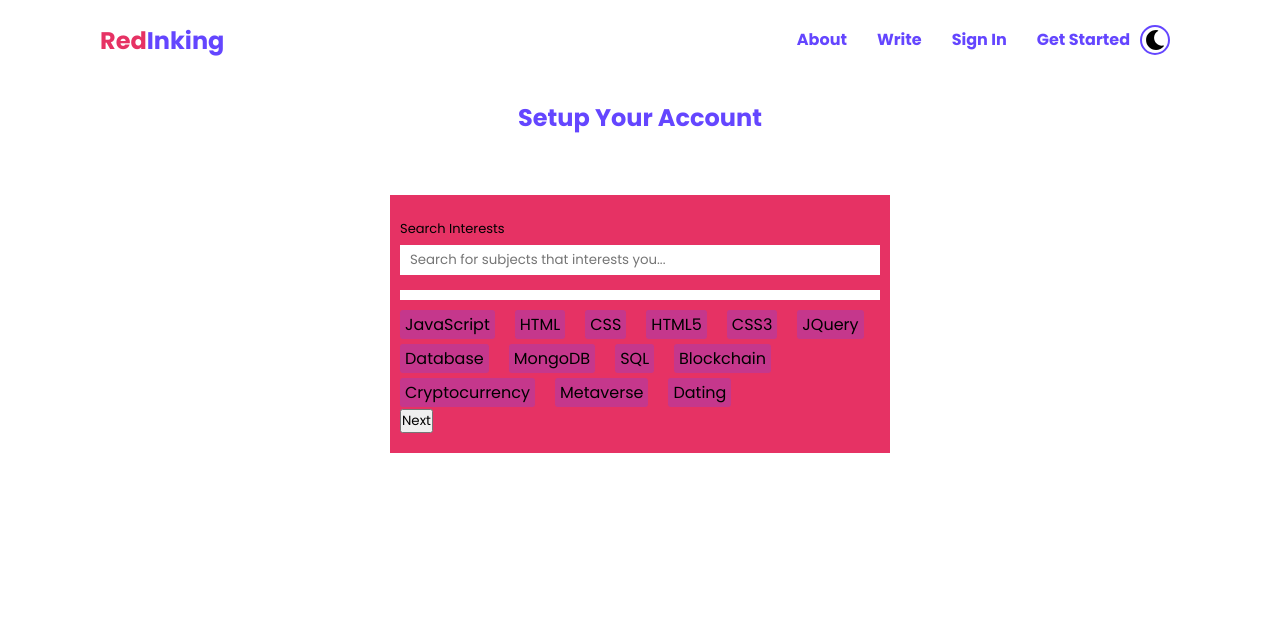
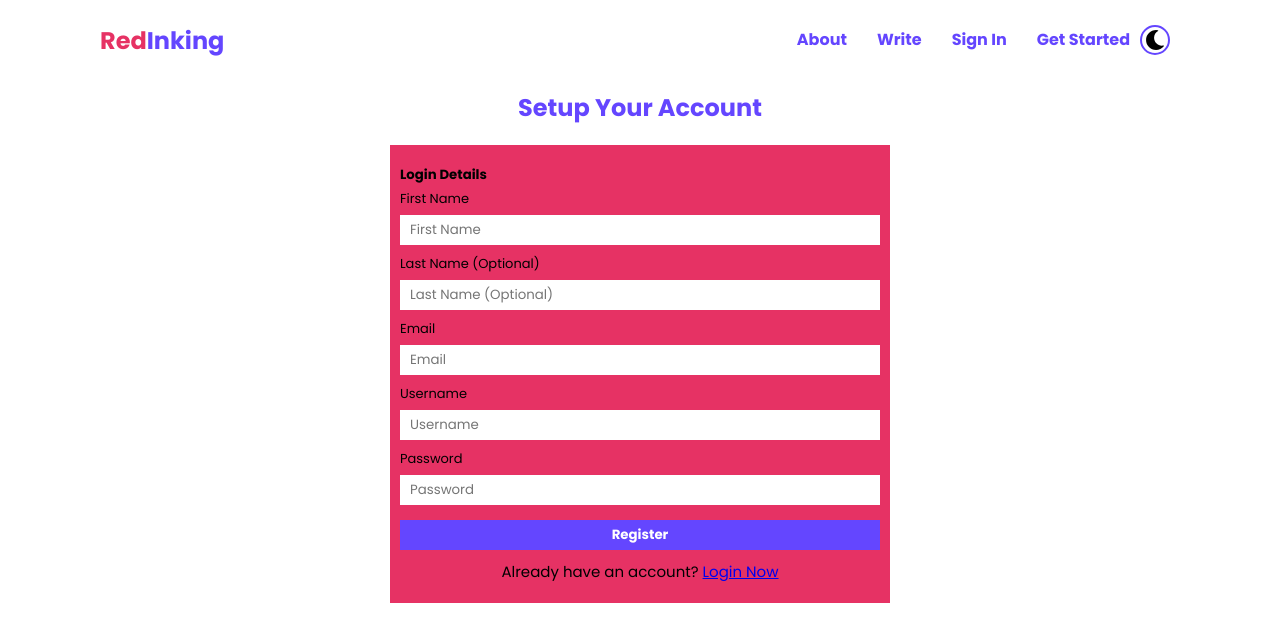
Before and after one commit to OlaOluwalekan/redinking-blog-utiva-project-FRONTEND, a React (Vite) app: page /auth/register in a window 1280 px wide. Shown: the top 642 px of the page. Built offline with nearby package versions, Linux system fonts and the light colour scheme.

Commit message:
completed email verification

```diff
--- a/src/components/register-login/Step1.jsx
+++ b/src/components/register-login/Step1.jsx
@@ -1,19 +1,14 @@
 import { useState } from 'react'
 import Input from './Input'
 
-const Step1 = () => {
-  const [values, setValues] = useState({
-    firstName: '',
-    lastName: '',
-    username: '',
-    email: '',
-    password: '',
-  })
-
+const Step1 = ({ values, setValues }) => {
   const handleChange = (e) => {
     const name = e.target.name
     const value = e.target.value
     setValues({ ...values, [name]: value })
+    if (name === 'username') {
+      // console.log(value)
+    }
   }
 
   return (
@@ -50,7 +45,7 @@ const Step1 = () => {
         type='password'
         name='password'
         labelText='Password'
-        value={values.username}
+        value={values.password}
         handleChange={handleChange}
       />
     </section>
--- a/src/components/register-login/Step2.jsx
+++ b/src/components/register-login/Step2.jsx
@@ -1,9 +1,6 @@
-import { useState } from 'react'
 import Input from './Input'
 
-const Step2 = () => {
-  const [code, setCode] = useState('')
-
+const Step2 = ({ code, setCode }) => {
   const handleChange = (e) => {
     setCode(e.target.value)
   }
--- a/src/components/register-login/Step3.jsx
+++ b/src/components/register-login/Step3.jsx
@@ -1,4 +1,4 @@
-import { useState } from 'react'
+import { useEffect, useState } from 'react'
 import Input from './Input'
 import { interests } from '../../interests-data'
 import { FaTimes } from 'react-icons/fa'
@@ -13,22 +13,24 @@ const Step3 = () => {
     setInterestSearch(e.target.value)
   }
 
-  const handleCheck = (e, li) => {
-    // // console.log(e.target.parentElement)
-    // if (e.target.checked) {
-    //   // e.target.parentElement.style.background = '#6446ff'
-    //   // e.target.parentElement.style.display = 'none'
-    // } else {
-    //   e.target.parentElement.style.background = '#6546ff42'
-    // }
+  const handleCheck = (li) => {
     setSelectedInterests([...selectedInterests, li])
+  }
+
+  const removeInterest = (id) => {
+    const newSelectedInterest = selectedInterests.filter((int) => {
+      return int !== id
+    })
+    setSelectedInterests(newSelectedInterest)
+    setInterestList([...interestList, id])
+  }
+
+  useEffect(() => {
     const newInterestList = interestList.filter((int) => {
       return !selectedInterests.includes(int)
     })
     setInterestList(newInterestList)
-  }
-
-  console.log(selectedInterests)
+  }, [selectedInterests])
 
   return (
     <section className={styles.step3}>
@@ -41,30 +43,29 @@ const Step3 = () => {
         handleChange={handleChange}
       />
       <div>
-        {/* <p>Your Interests</p> */}
         {selectedInterests.map((int, i) => {
           return (
             <article key={i}>
-              <span>
+              <span onClick={() => removeInterest(int)}>
                 <FaTimes />
               </span>{' '}
-              <span>{int.name}</span>
+              <span>{int}</span>
             </article>
           )
         })}
       </div>
       <div>
-        {interestList.map((li) => {
+        {interestList.map((li, i) => {
           return (
-            <article key={li.id}>
+            <article key={li}>
               <input
                 type='checkbox'
-                name={li.value}
-                id={li.value}
-                value={li.value}
-                onChange={(e) => handleCheck(e, li)}
+                name={li}
+                id={li}
+                value={li}
+                onChange={(e) => handleCheck(li)}
               />
-              <label htmlFor={li.value}>{li.name}</label>
+              <label htmlFor={li}>{li}</label>
             </article>
           )
         })}
--- a/src/css/register.module.css
+++ b/src/css/register.module.css
@@ -7,13 +7,13 @@
 .main > h2 {
   color: var(--purpleBlue);
   width: fit-content;
-  margin: 20px auto;
+  margin: 10px auto;
 }
 
 .main > form {
   width: 80%;
   max-width: 500px;
-  margin: 60px auto;
+  margin: 20px auto;
   background-color: var(--dullRed);
   padding: 20px 10px;
 }
@@ -25,6 +25,15 @@
 .main > form > section > div > label {
   font-size: 13px;
   color: var(--mainBlack);
+}
+
+.main > form.dark {
+  background-color: var(--darkPurpleBlue);
+  color: var(--greyishWhite);
+}
+
+.main > form.dark label {
+  color: var(--greyishWhite);
 }
 
 /* INPUT FIELDS */
@@ -71,10 +80,11 @@ input[type='number'] {
   display: flex;
   justify-content: center;
   align-items: center;
+  margin-right: 5px;
+  cursor: pointer;
 }
 
 .step3 > div:last-of-type {
-  /* background-color: yellow; */
   display: flex;
   flex-wrap: wrap;
   gap: 5px 20px;
@@ -85,6 +95,7 @@ input[type='number'] {
   padding: 2px 5px;
   cursor: pointer;
   border-radius: 3px;
+  font-size: 14px;
 }
 
 .step3 > div:last-of-type > article > input {
@@ -94,3 +105,33 @@ input[type='number'] {
 .step3 > div:last-of-type > article > label {
   cursor: pointer;
 }
+
+/* BUTTONS */
+.main > form > article {
+  display: flex;
+  justify-content: space-between;
+  margin: 10px 0;
+}
+
+.main > form > article > button {
+  cursor: pointer;
+  border: none;
+}
+
+.main > form > article > button:first-of-type {
+  padding: 5px 0;
+  background: none;
+  font-weight: 600;
+  color: var(--darkPurpleBlue);
+}
+
+.main > form > article > button:last-of-type {
+  padding: 5px 20px;
+  background-color: var(--purpleBlue);
+  color: white;
+}
+
+.main > form > p {
+  text-align: center;
+  font-size: 15px;
+}
--- /dev/null
+++ b/src/features/user/userThunk.jsx
@@ -0,0 +1,25 @@
+import customFetch from '../../utils/axios'
+
+export const registerUserThunk = async (url, payload, thunkAPI) => {
+  try {
+    const { data } = await customFetch.post(url, payload)
+    console.log(data)
+    return data
+  } catch (error) {
+    return thunkAPI.rejectWithValue(error.response.data.message)
+  }
+}
+
+export const confirmCodeThunk = async (url, payload, thunkAPI) => {
+  try {
+    const { data } = await customFetch.post(url, payload, {
+      headers: {
+        authorization: `Bearer ${thunkAPI.getState().user.user.codeToken}`,
+      },
+    })
+    console.log(data)
+    return data
+  } catch (error) {
+    return thunkAPI.rejectWithValue(error.response.data.message)
+  }
+}
--- a/src/interests-data.jsx
+++ b/src/interests-data.jsx
@@ -1,15 +1,30 @@
 export const interests = [
-  { id: 1, name: 'JavaScript', value: 'javascript' },
-  { id: 2, name: 'HTML', value: 'html' },
-  { id: 3, name: 'CSS', value: 'css' },
-  { id: 4, name: 'HTML5', value: 'html5' },
-  { id: 5, name: 'CSS3', value: 'css3' },
-  { id: 6, name: 'JQuery', value: 'jquery' },
-  { id: 7, name: 'Database', value: 'database' },
-  { id: 8, name: 'MongoDB', value: 'mongodb' },
-  { id: 9, name: 'SQL', value: 'sql' },
-  { id: 10, name: 'Blockchain', value: 'blockchain' },
-  { id: 11, name: 'Cryptocurrency', value: 'cryptocurrency' },
-  { id: 12, name: 'Metaverse', value: 'metaverse' },
-  { id: 13, name: 'Dating', value: 'dating' },
+  'JavaScript',
+  'HTML',
+  'CSS',
+  'HTML5',
+  'CSS3',
+  'JQuery',
+  'Database',
+  'MongoDB',
+  'SQL',
+  'Blockchain',
+  'Cryptocurrency',
+  'Metaverse',
+  'Dating',
 ]
+// export const interests = [
+//   { id: 1, name: 'JavaScript', value: 'javascript' },
+//   { id: 2, name: 'HTML', value: 'html' },
+//   { id: 3, name: 'CSS', value: 'css' },
+//   { id: 4, name: 'HTML5', value: 'html5' },
+//   { id: 5, name: 'CSS3', value: 'css3' },
+//   { id: 6, name: 'JQuery', value: 'jquery' },
+//   { id: 7, name: 'Database', value: 'database' },
+//   { id: 8, name: 'MongoDB', value: 'mongodb' },
+//   { id: 9, name: 'SQL', value: 'sql' },
+//   { id: 10, name: 'Blockchain', value: 'blockchain' },
+//   { id: 11, name: 'Cryptocurrency', value: 'cryptocurrency' },
+//   { id: 12, name: 'Metaverse', value: 'metaverse' },
+//   { id: 13, name: 'Dating', value: 'dating' },
+// ]
--- a/src/pages/Register.jsx
+++ b/src/pages/Register.jsx
@@ -1,31 +1,91 @@
 import { useState } from 'react'
-import Input from '../components/register-login/Input'
 import styles from '../css/register.module.css'
 import Step1 from '../components/register-login/Step1'
 import Step2 from '../components/register-login/Step2'
 import Step3 from '../components/register-login/Step3'
+import { Link } from 'react-router-dom'
+import { useDispatch, useSelector } from 'react-redux'
+import { confirmCode, registerUser } from '../features/user/userSlice'
 
 const Register = () => {
-  const [currentStep, setCurrentStep] = useState(3)
+  const [currentStep, setCurrentStep] = useState(1)
+  const [values, setValues] = useState({
+    firstName: '',
+    lastName: '',
+    username: '',
+    email: '',
+    password: '',
+  })
+  const [verificationCode, setVerificationCode] = useState('')
+  const { darkMode } = useSelector((store) => store.user)
+  const dispatch = useDispatch()
 
-  const handleSubmit = (e) => {
+  const handleSubmit = async (e) => {
     e.preventDefault()
+    if (currentStep === 1) {
+      const { firstName, username, email, password } = values
+      if (!firstName || !username || !email || !password) {
+        console.log('please fill all required fields')
+        return
+      }
+      const {
+        payload: { user },
+      } = await dispatch(registerUser(values))
+      if (user) {
+        setCurrentStep(2)
+      }
+    } else if (currentStep === 2) {
+      if (!verificationCode) {
+        console.log('input code sent to your mail')
+        return
+      }
+      const {
+        payload: { user },
+      } = await dispatch(confirmCode({ verificationCode }))
+      if (user) {
+        setCurrentStep(3)
+      }
+    }
   }
 
   return (
     <div className={styles.main}>
       <h2>Setup Your Account</h2>
-      <form onSubmit={handleSubmit}>
+      <form onSubmit={handleSubmit} className={darkMode ? styles.dark : ''}>
+        <h5>
+          {currentStep === 1
+            ? 'Login Details'
+            : currentStep === 2
+            ? 'Verify Your Email'
+            : 'Select Topics of Interest'}
+        </h5>
         {currentStep === 1 ? (
-          <Step1 />
+          <Step1 values={values} setValues={setValues} />
         ) : currentStep === 2 ? (
-          <Step2 />
+          <Step2 code={verificationCode} setCode={setVerificationCode} />
         ) : (
           <Step3 />
         )}
         <article>
-          <button type='submit'>Next</button>
+          {currentStep !== 1 && (
+            <button>{currentStep === 2 ? 'Resend Code' : 'Skip'}</button>
+          )}
+          <button
+            type='submit'
+            style={{ width: currentStep === 1 ? '100%' : 'unset' }}
+          >
+            {currentStep === 1
+              ? 'Register'
+              : currentStep === 2
+              ? 'Verify'
+              : 'Finish'}
+          </button>
         </article>
+        {currentStep === 1 && (
+          <p>
+            Already have an account? <Link to='/auth/login'>Login Now</Link>
+          </p>
+        )}
       </form>
     </div>
   )
--- /dev/null
+++ b/src/utils/axios.jsx
@@ -0,0 +1,7 @@
+import axios from 'axios'
+
+const customFetch = axios.create({
+  baseURL: 'http://localhost:9000/api/v1',
+})
+
+export default customFetch
--- /dev/null
+++ b/src/utils/localStorage.jsx
@@ -0,0 +1,13 @@
+export const addUserToLocalStorage = (user) => {
+  localStorage.setItem('user', JSON.stringify(user))
+}
+
+export const removeUserFromLocalStorage = () => {
+  localStorage.removeItem('user')
+}
+
+export const getUserFromLocalStorage = () => {
+  const result = localStorage.getItem('user')
+  const user = result ? JSON.parse(result) : null
+  return user
+}
```
Also changed, not shown: src/features/user/userSlice.jsx (+46 -1 lines).
